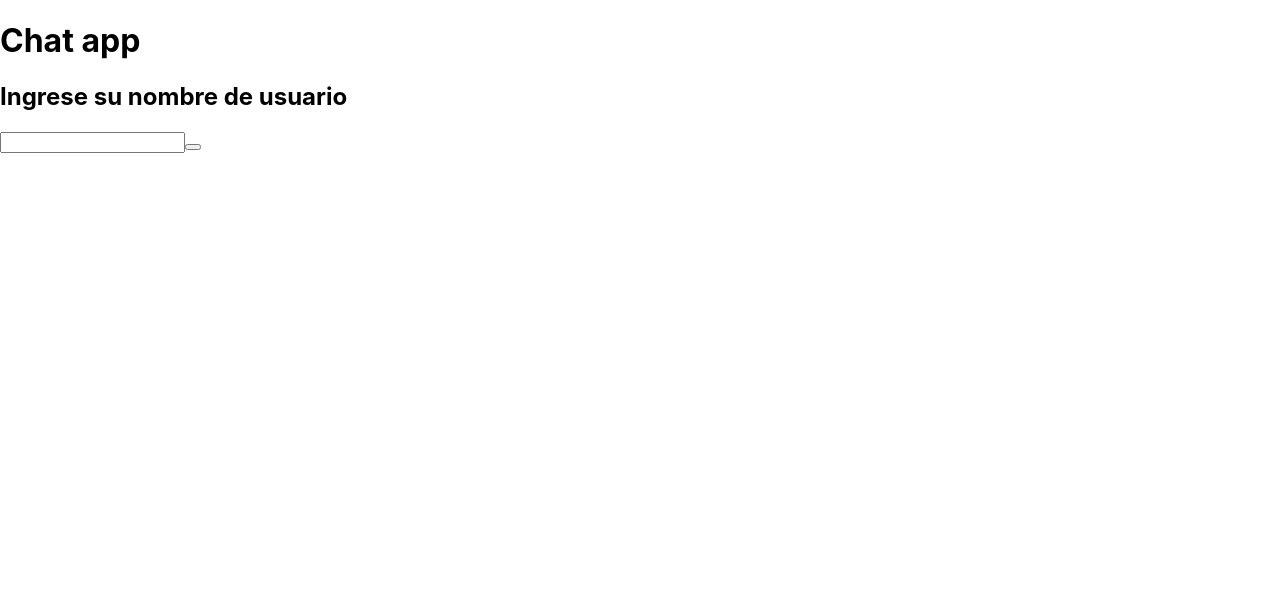
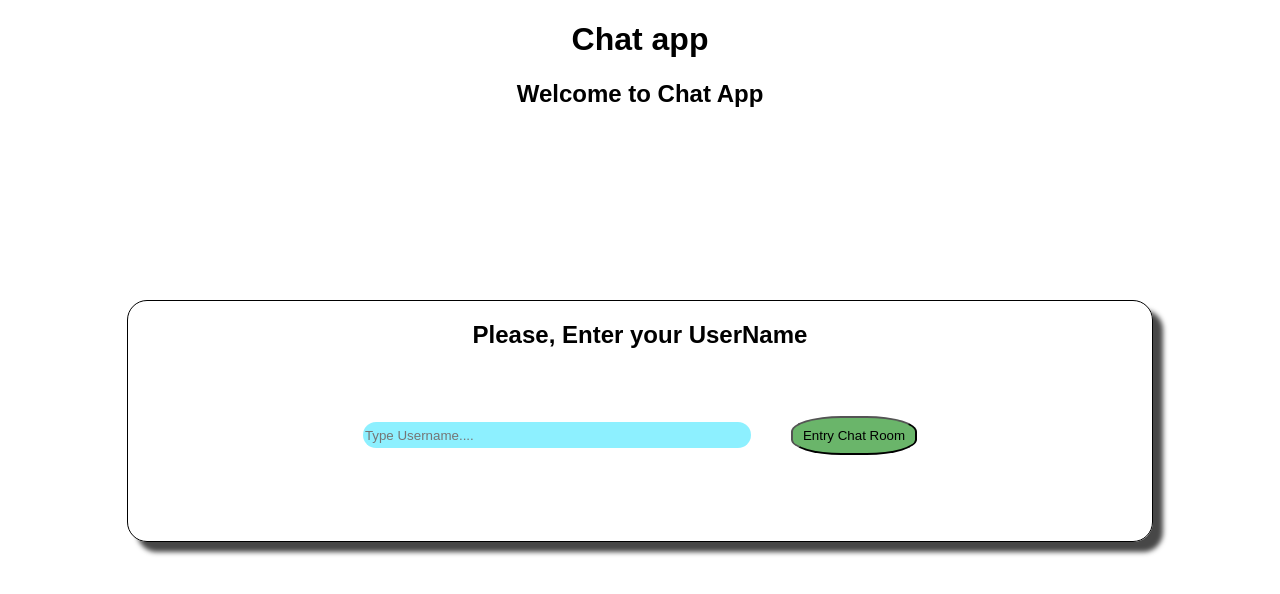
Before and after one commit to MrSix13/react-nest-websocket, a React (Create React App) app: page / in a window 1280 px wide. Shown: the top 594 px of the page. Built offline with nearby package versions, Linux system fonts and the light colour scheme; no server answers.

Commit message:
landingPage

```diff
--- a/src/components/ChatRoom/ChatRoom.tsx
+++ /dev/null
@@ -1,12 +0,0 @@
-import React from 'react'
-import { MessagePayload } from '../WebSocket/Websocket'
-
-const ChatRoom = (props: MessagePayload) => {
-    return (
-        <div>
-            <h1>Public Chat Roo</h1>
-        </div>
-    )
-}
-
-export default ChatRoom
--- a/src/components/index.ts
+++ b/src/components/index.ts
@@ -1,2 +1 @@
-export { default as ChatRoom } from "./ChatRoom/ChatRoom";
 export * from "./WebSocket/Websocket";
--- a/src/views/LandingPage/LandingPage.tsx
+++ b/src/views/LandingPage/LandingPage.tsx
@@ -1,5 +1,6 @@
 import React, { useState, MouseEvent, useEffect } from 'react';
 import { useNavigate } from 'react-router-dom';
+import styles from './LangingPage.module.css'
 
 const LandingPage = () => {
     const navigate = useNavigate()
@@ -24,10 +25,11 @@ const LandingPage = () => {
     return (
         <div>
             <h1>Chat app</h1>
-            <div>
-                <h2>Ingrese su nombre de usuario</h2>
-                <input type="text" value={userName} onChange={(e) => setUserName(e.target.value)} />
-                <button type="submit" onClick={(e) => handleSubmit(e)} ></button>
+            <h2>Welcome to Chat App</h2>
+            <div className={styles.landing_container}>
+                <h2>Please, Enter your UserName</h2>
+                <input placeholder='Type Username....' type="text" value={userName} onChange={(e) => setUserName(e.target.value)} />
+                <button type="submit" onClick={(e) => handleSubmit(e)} >Entry Chat Room</button>
             </div>
         </div>
     )
--- a/src/views/LandingPage/LangingPage.module.css
+++ b/src/views/LandingPage/LangingPage.module.css
@@ -0,0 +1,36 @@
+.landing_container{
+    border: 1px solid black;
+    width: 80vw;
+    margin: 15% auto;
+    height: 30vh;
+    align-items: center;
+    text-align: center;
+    border-radius: 20px;
+    font-family: sans-serif;
+    -webkit-box-shadow: 10px 10px 5px 0px rgba(0,0,0,0.72);
+    -moz-box-shadow: 10px 10px 5px 0px rgba(0,0,0,0.72);
+    box-shadow: 10px 10px 5px 0px rgba(0,0,0,0.72);
+}
+
+
+.landing_container input{
+    background-color: rgba(0, 221, 255, 0.446);
+    width: 30vw;
+    height: 3vh;
+    border-radius: 20px;
+    border: none;
+    margin-top: 4em;
+    margin-right: 3em;
+}
+
+
+.landing_container button{
+    background-color: rgba(0, 128, 0, 0.583);
+    border-radius: 40%;
+    padding: 10px;
+}
+
+h1,h2{
+    text-align: center;
+    font-family: sans-serif;
+}
--- a/src/views/index.ts
+++ b/src/views/index.ts
@@ -1,2 +1 @@
-export { default as ChatRoom } from "../components/ChatRoom/ChatRoom";
 export { default as LandingPage } from "./LandingPage/LandingPage";
```
Also changed, not shown: src/components/ChatRoom/ChatRoom.module.css (deleted).
